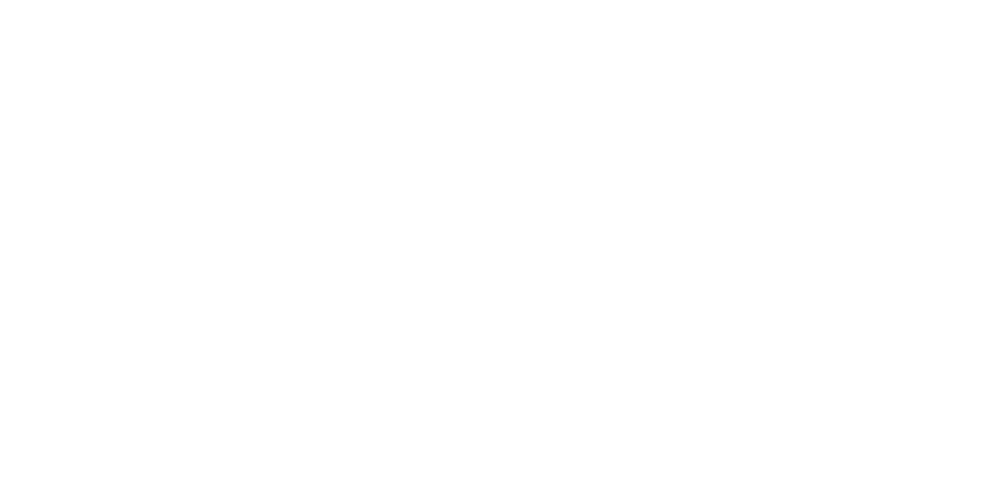
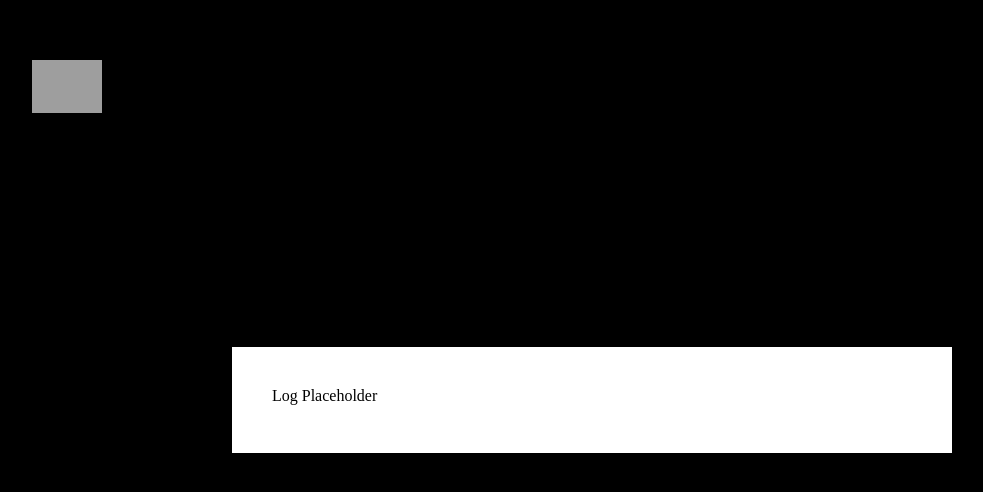
Before and after one commit to atenasarita/ciclo1-react, a React (Create React App) app: page /logwaste in a window 1280 px wide. Before the commit this address had no page. Shown: the top 492 px of the page, without its empty margins (68-1051 px from the left). Built offline with nearby package versions, Linux system fonts and the light colour scheme; grey boxes are pictures that could not be loaded; the HTML template or start-up script is replaced by a standard one.

Commit message:
arreglo de link de boton logout

```diff
--- a/src/App.js
+++ b/src/App.js
@@ -8,6 +8,7 @@ import Dashboard      from './pages/Dashboard';
 import SessionStarted from './pages/SessionStarted';
 import Admin          from './pages/Admin';
 import Account        from './pages/Account';
+import LogWaste        from './pages/LogWaste';
 
 function App() {
   return (
@@ -20,6 +21,7 @@ function App() {
         <Route path="/sessionstarted" element={<SessionStarted />} />
         <Route path="/admin"      element={<Admin />} />
         <Route path="/account"    element={<Account />} />
+        <Route path="/logwaste"    element={<LogWaste />} />
       </Routes>
     </BrowserRouter>
   );
--- a/src/pages/Account.jsx
+++ b/src/pages/Account.jsx
@@ -55,6 +55,11 @@ export default function Account() {
             {editable && <Button className="btn" type="submit">Save Changes</Button>}
           </form>
           {!editable && <Button className="btn" onClick={() => setEditable(true)}>Edit Info</Button>}
+
+          <Link to="/">
+            <button id="logout-btn">Log Out</button>
+          </Link>
+
       </div>
     </div>
   );
--- a/src/pages/Dashboard.jsx
+++ b/src/pages/Dashboard.jsx
@@ -4,7 +4,7 @@ import '../styles/dashboards-styles.css';
 
 export default function Dashboard() {
   return (
-    <div className='dashboard-page'>
+    <div className='logwaste-page'>
       <Link to="/sessionstarted">
             <img
               className='go-back-btn'
--- /dev/null
+++ b/src/pages/LogWaste.jsx
@@ -0,0 +1,20 @@
+import { Link } from 'react-router-dom';
+import '../styles/logwaste-styles.css';
+
+export default function LogWaste() {
+  return (
+    <div className='logwaste-page'>
+      <Link to="/sessionstarted">
+        <img
+          className='go-back-btn'
+          src={process.env.PUBLIC_URL + '/assets/go-back.png'}
+          alt="Return btn"
+        />
+      </Link>
+
+      <div className="lw-main-content">
+        <p>Log Placeholder</p>
+      </div>
+    </div>
+  );
+}
--- a/src/pages/SessionStarted.jsx
+++ b/src/pages/SessionStarted.jsx
@@ -23,7 +23,7 @@ export default function SessionStarted() {
             <button>Dashboards</button>
             </Link>
 
-            <Link to="/dashboard">
+            <Link to="/logwaste">
               <button>Log Waste</button>
             </Link>
 
--- a/src/styles/account-styles.css
+++ b/src/styles/account-styles.css
@@ -84,3 +84,18 @@
     transition: all 200ms;
     cursor: pointer;
 }
+
+#logout-btn{
+    margin-top: 10px;
+    height: 52px;
+    font-size: 20px;
+    border: solid 2px rgb(37, 39, 51);
+    background-color: transparent;
+    border-radius: 50px;
+    width: 100%;
+}
+
+#logout-btn:hover{
+    background-color: #F1F1F2;
+    cursor: pointer;
+}
--- /dev/null
+++ b/src/styles/logwaste-styles.css
@@ -0,0 +1,32 @@
+.logwaste-page {
+    background-color: black;
+    margin: 0;
+    padding: 0;
+    display: flex;
+    min-height: 100vh;
+    align-items: center;
+  }
+
+  .go-back-btn {
+    position: fixed;
+    top: 60px;
+    left: 100px;
+    width: 70px;
+    z-index: 3;
+    cursor: pointer;
+    transition: transform 0.2s ease;
+  }
+
+  .go-back-btn:hover {
+    transform: scale(1.1);
+  }
+
+  .lw-main-content {
+    margin-left: 300px;
+    padding: 40px;
+    width: 50%;
+    display: flex;
+    flex-direction: column;
+    gap: 30px;
+    background-color: white;
+  }
```
